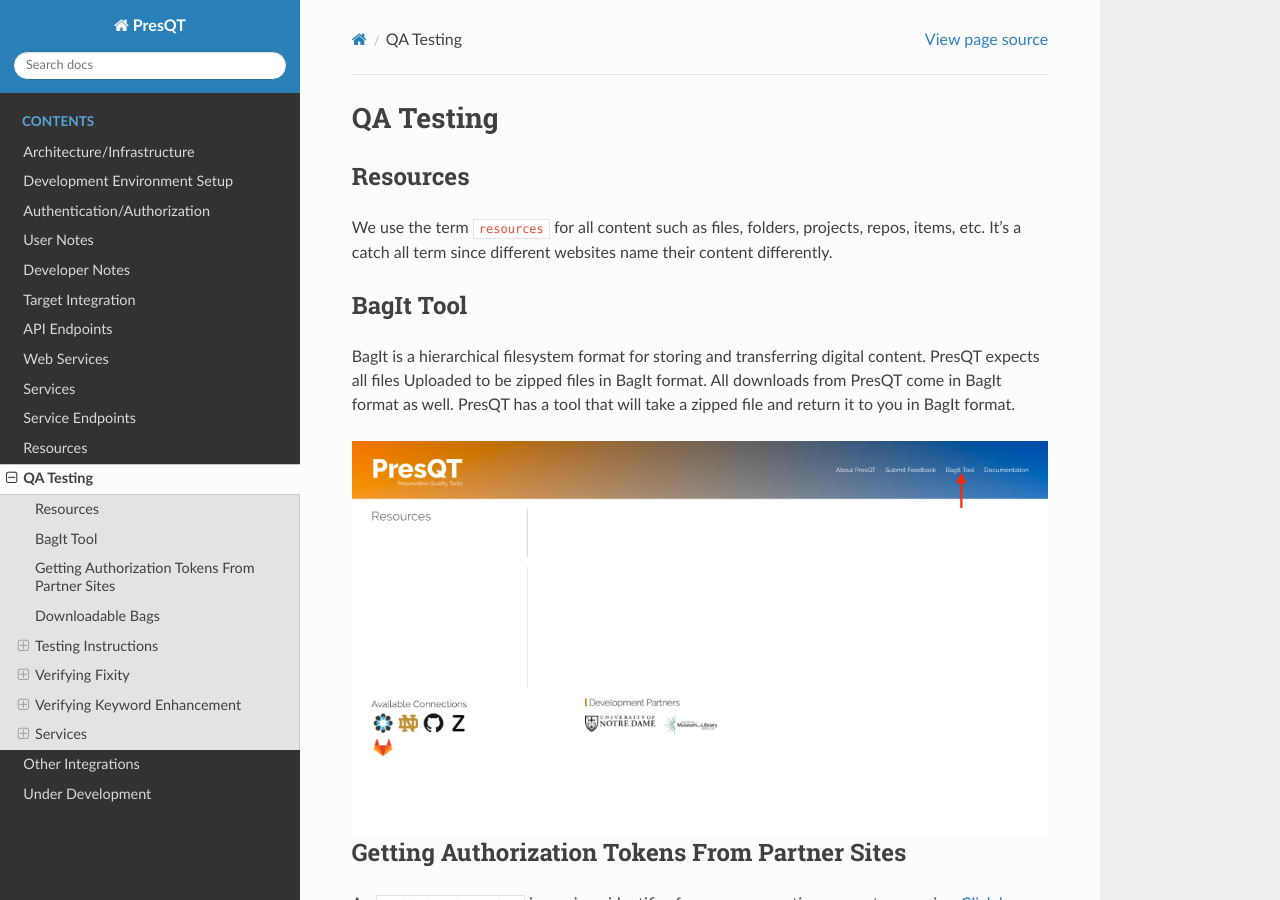
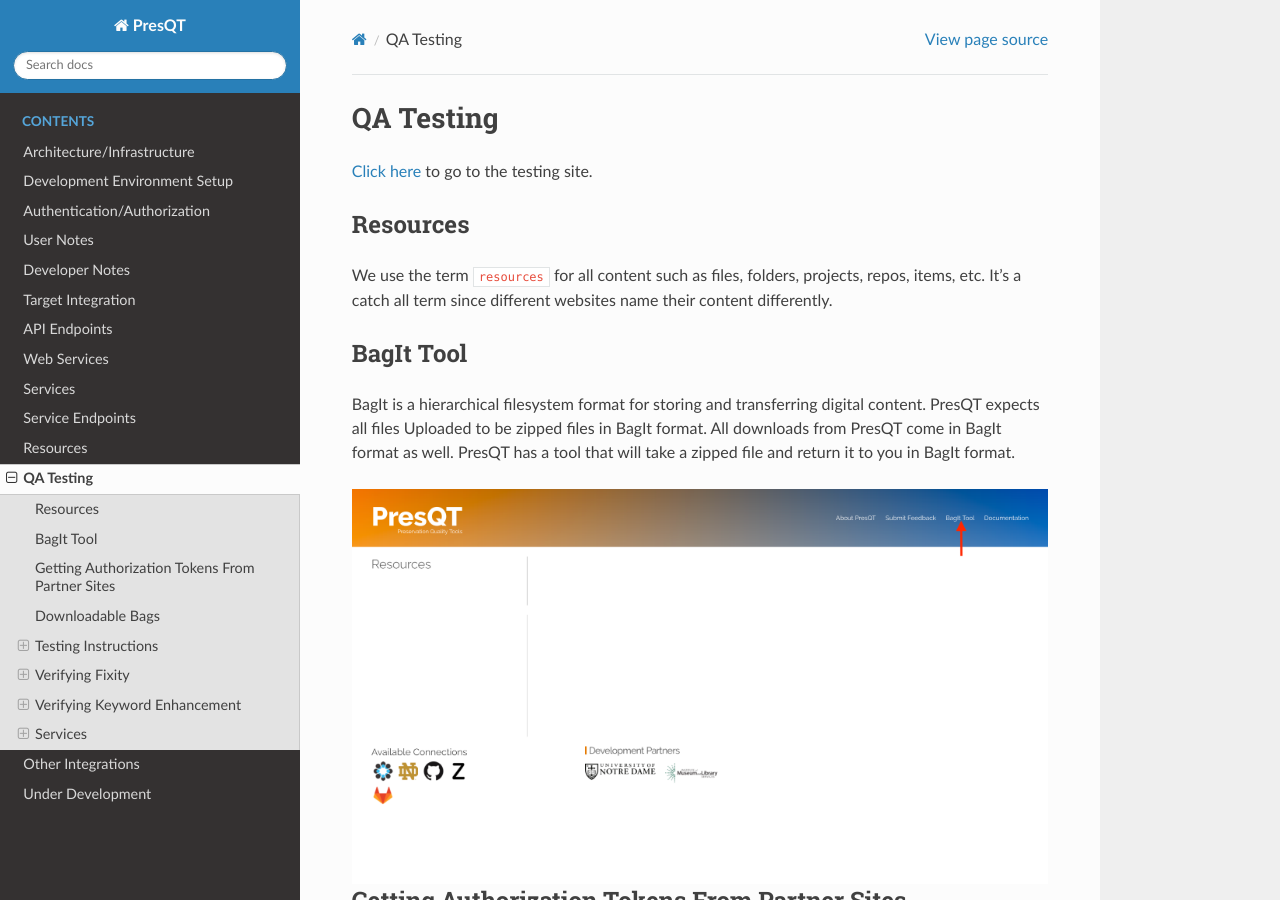
Before and after one commit to Lucy-Family-Institute/presqt, a Sphinx documentation site: the page built from docs/qa.rst, in a window 1280 px wide and 900 px high. Built offline with Sphinx 7.4.7 and the Read the Docs theme 2.0.0, drawn with Linux system fonts in a browser that asks for light colours; some of the changed text lies outside the part shown.

Commit message:
Click HERE

```diff
--- a/docs/qa.rst
+++ b/docs/qa.rst
@@ -1,5 +1,7 @@
 QA Testing
 ==========
+
+`Click here <https://presqt-prod.crc.nd.edu />`_ to go to the testing site.
 
 Resources
 ---------
@@ -60,6 +62,8 @@
 
 Navigate and Searching The Resource Collection
 ++++++++++++++++++++++++++++++++++++++++++++++
+`Click here <https://presqt-prod.crc.nd.edu />`_ to go to the testing site.
+
 1. After logging in you can navigate through your ``Resource Collection`` by clicking on the folders and files on the left.
 2. Clicking on a resource shows you the ``Resource Details`` on the right.
 
@@ -84,6 +88,8 @@
 
 Resource Download
 +++++++++++++++++
+`Click here <https://presqt-prod.crc.nd.edu />`_ to go to the testing site.
+
 1. To download a resource, first select the resource in the ``resource collection`` and then click
 the ``Download`` action button in the details section.
 
@@ -112,6 +118,7 @@
 
 Resource Upload
 +++++++++++++++
+`Click here <https://presqt-prod.crc.nd.edu />`_ to go to the testing site.
 
 Upload As A New Project
 +++++++++++++++++++++++
@@ -183,6 +190,8 @@
 
 Resource Transfer
 +++++++++++++++++
+`Click here <https://presqt-prod.crc.nd.edu />`_ to go to the testing site.
+
 1. To transfer a resource to another target, first select the resource in the ``resource collection``
 and then click the ``Transfer`` button in the details section.
 
@@ -289,6 +298,7 @@
 
 Services
 --------
+`Click here <https://presqt-prod.crc.nd.edu />`_ to go to the testing site.
 
 Send a Proposal to EaaSI
 ++++++++++++++++++++++++
```
